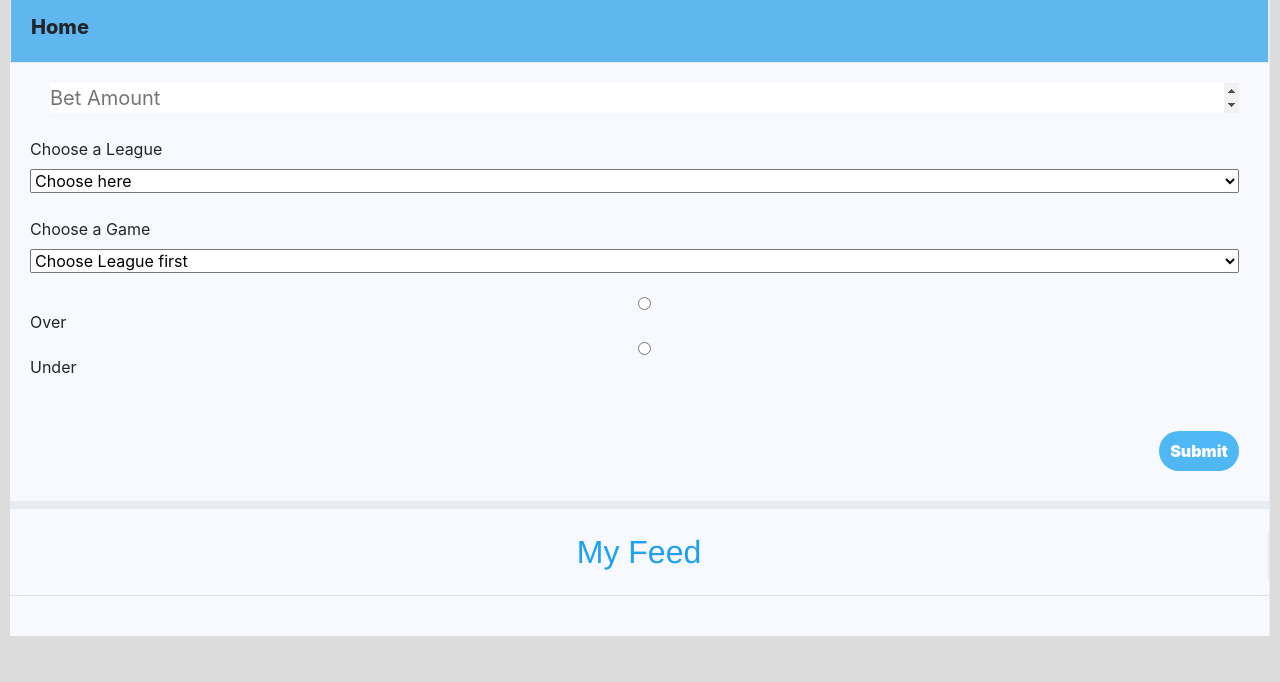
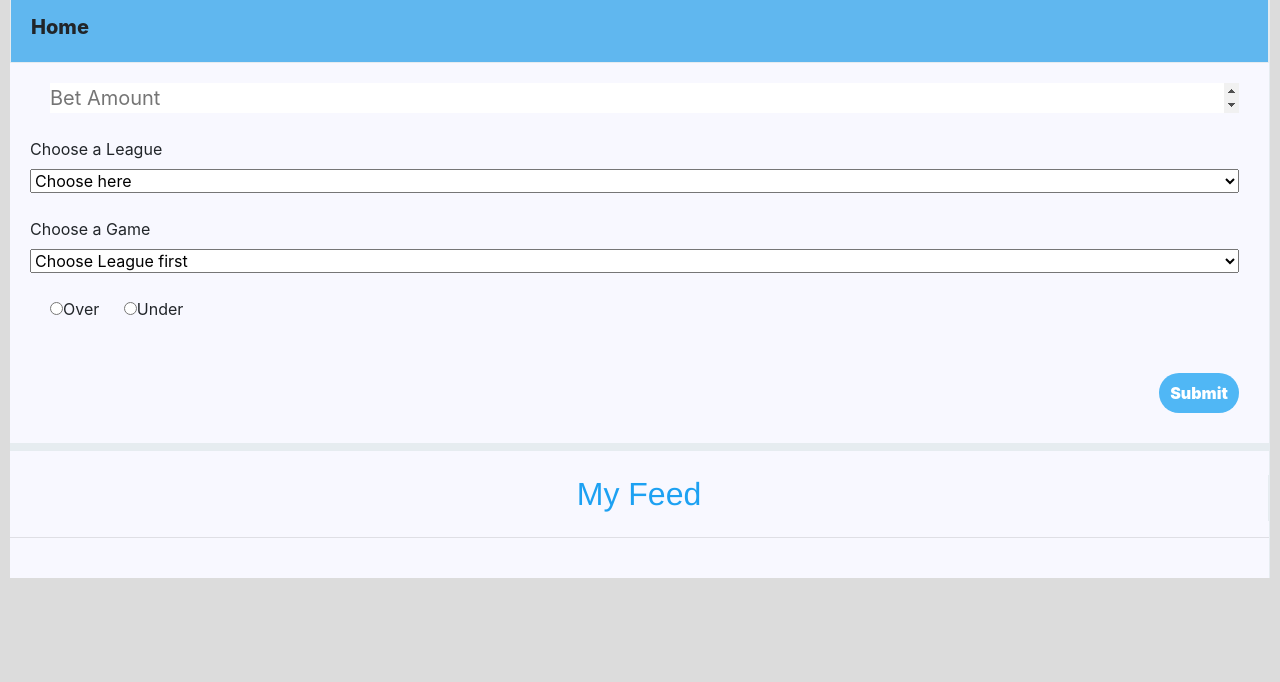
Before and after one commit to jackschlehr2/gamblersparadise, a Flask app: page /feed in a window 1280 px wide. Shown: the part 118-800 px from the top of the page. Run offline with Flask 2, Linux system fonts and the light colour scheme; the visitor is signed in with stand-in values (Sample User, id 1); data that the repository does not hold is empty; some libraries are stand-ins or nearby versions.

Commit message:
fixed over/under buttons

```diff
--- a/flaskr/templates/feed.html
+++ b/flaskr/templates/feed.html
@@ -34,9 +34,12 @@
                   <option value ="" selected disabled hidden>Choose League first</option>
                 </select>
             <br>
+            <div>
             <input class="radio1" type="radio" id="over" name="OU" value="over"><label class="radio1"for="over">Over</label>
             <input class="radio2" type="radio" id="under" name="OU" value="under"><label class="radio2"for="under">Under</label>
+            </div>
             <br>
+
             <button  type=submit id="btnSubmit" class="tweetBox__tweetButton">Submit</button>
         </div>
       </form>
@@ -277,14 +280,10 @@
             flex-direction: column;
           }
           form input.radio1{
-            display: inline-block;
             margin-left: 20px;
-            float: left;
           }
           form input.radio2{
-            display: inline-block;
             margin-left: 20px;
-            float: right;
           }
           .tweetbox__input input {
             flex: 1;
```
